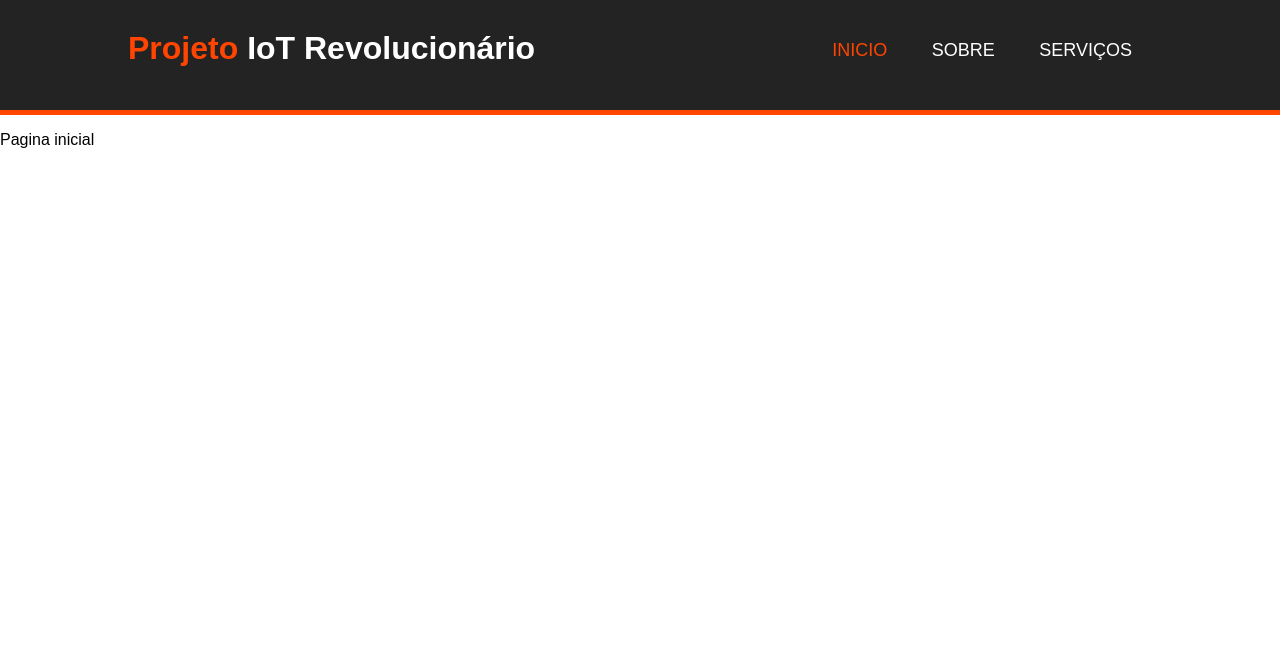
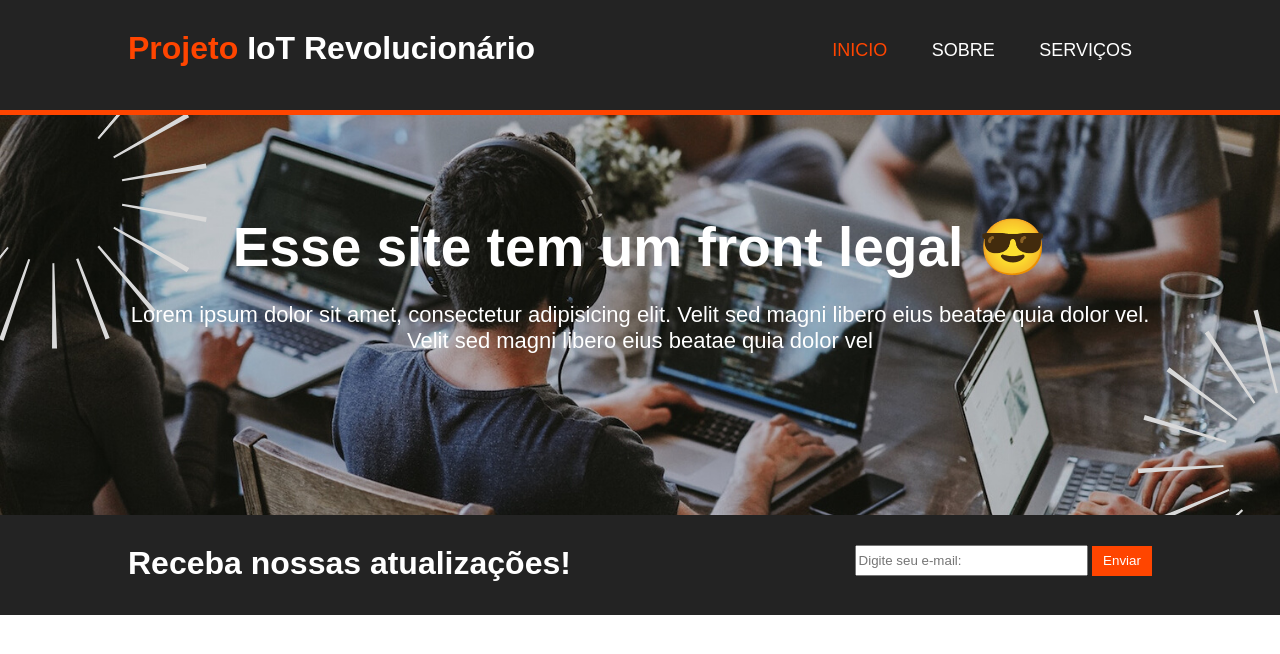
Before and after one commit to miniguiti/site-institucional-ads-b-2020-2, a plain HTML site: page index.html in a window 1280 px wide. Drawn offline with Linux system fonts and the light colour scheme.

Commit message:
Add Showcase and News - HTML & CSS

```diff
--- a/css/style.css
+++ b/css/style.css
@@ -1,8 +1,25 @@
+/* Global */
 body {
   font-family: Arial, Helvetica, sans-serif;
   margin: 0;
   padding: 0;
 }
+
+.container{
+  width: 80%;
+  margin: auto;
+  height: 50px;
+}
+
+.btn-orange{
+  background-color: orangered;
+  color: #ffffff;
+  border: none;
+  width: 60px;
+  height: 30px;
+}
+
+/* fim GLOBAL */
 
 /* Header */
 .header{
@@ -12,20 +29,17 @@ body {
   border-bottom: orangered solid 5px;
 }
 
-.header .nav .current a,
+.header .nav .menu-atual a,
 .header span{
+  /* Cor do texto */
   color: orangered;
 }
 
-.container{
-  /* Largura */
-  width: 80%;
-  margin: auto;
+.title-header h1,
+/* fim HEADER */
 
-  height: 50px;
-}
 
-.title-header h1,
+/* NAV */
 .nav ul
 {
   margin: 0;
@@ -52,3 +66,47 @@ body {
   padding: 20px;
   padding: 10px 20px 0 20px;
 }
+/* Fim NAV */
+
+/* SHOWCASE */
+.showcase{
+  background-image: url(../img/team.png);
+  background-size: cover;
+  background-repeat: no-repeat;
+  color: #ffffff;
+  text-align: center;
+  min-height: 400px;
+}
+
+.showcase h1{
+  margin: 0;
+  font-size: 55px;
+  padding-top: 100px;
+}
+
+.showcase p{
+  font-size: 22px;
+}
+/* Fim SHOWCASE */
+
+/* NEWS */
+.new{
+  padding: 30px 0px 20px 0px;
+  background-color: #232323;
+  color: #ffffff;
+}
+
+.new h1{
+  margin: 0;
+  float: left;
+}
+
+.new form{
+  float: right;
+}
+
+.new input{
+  height: 25px;
+  width: 225px;
+}
+/* fim NEWS */
--- a/index.html
+++ b/index.html
@@ -15,12 +15,11 @@
             <div class="title-header">
                 <h1> <span>Projeto</span>  IoT Revolucionário</h1>
             </div>
-
             <div class="nav">
                 <!-- utilizamos <ul> para criar listas e <li> para item da lista -->
                 <ul>
                     <!-- target="_blank" abre em nova guia  -->
-                    <li class="current" ><a href="index.html">Inicio</a></li>
+                    <li class="menu-atual" ><a href="index.html">Inicio</a></li>
                     <li><a href="sobre.html">Sobre</a></li>
                     <li><a href="servicos.html">Serviços</a></li>
                 </ul>
@@ -28,9 +27,27 @@
         </div>
     </div>
 
-    <div>
-        <p>Pagina inicial</p>
+    <!-- SHOW CASE -->
+    <div class="showcase">
+        <div class="container">
+            <h1>Esse site tem um front legal &#128526;</h1>
+            <p>Lorem ipsum dolor sit amet, consectetur adipisicing elit.
+                Velit sed magni libero eius beatae quia dolor vel.
+                Velit sed magni libero eius beatae quia dolor vel</p>
+        </div>
     </div>
+
+    <!-- NEWS -->
+    <div class="new">
+        <div class="container">
+            <h1>Receba nossas atualizações!</h1>
+            <form>
+                <input type="text" placeholder="Digite seu e-mail:">
+                <button class="btn-orange">Enviar</button>
+            </form>
+        </div>
+    </div>
+
 
 </body>
 </html>
```
Also changed, not shown: servicos.html (+1 -1 lines), sobre.html (+1 -1 lines), Documentação/rascunho-news.png (added), Documentação/rascunho-showcase.png (added), img/team.png (added).
